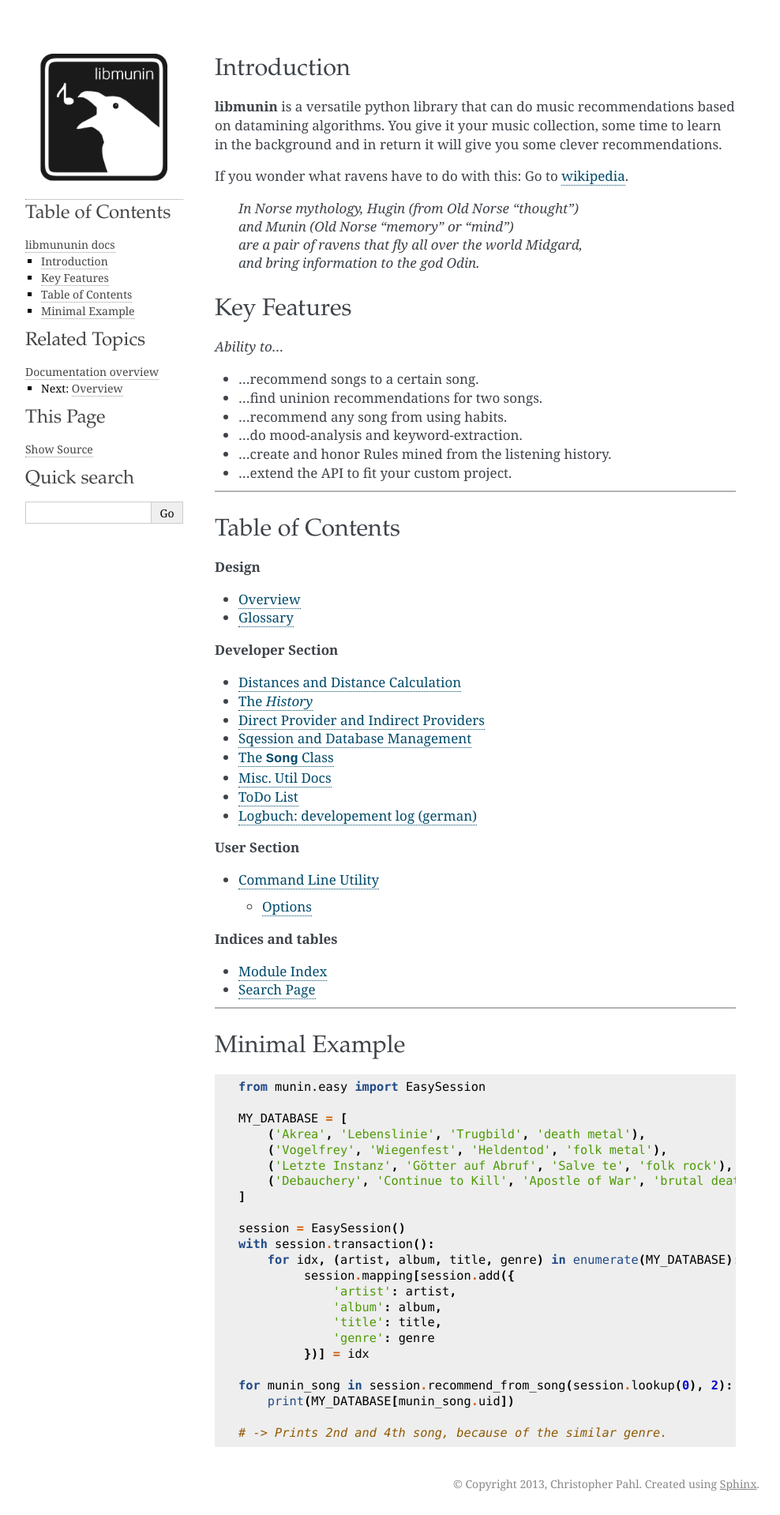
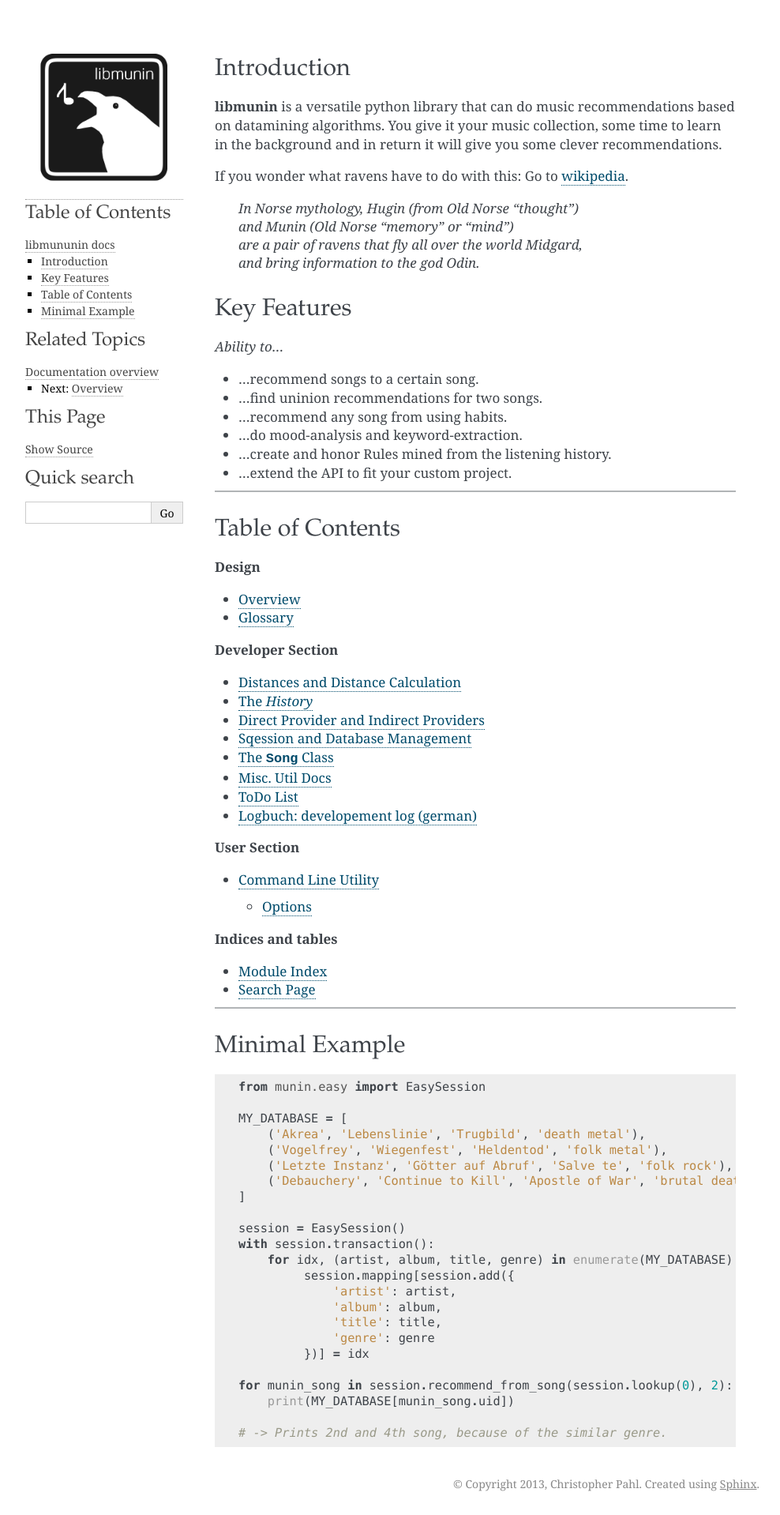
Before and after one commit to sahib/libmunin, a Sphinx documentation site: the page built from doc/index.rst, in a window 1280 px wide. Shown: the whole page at 79% size, without its empty margins (148-1136 px from the left). Built offline with Sphinx 7.4.7, drawn with Linux system fonts in a browser that asks for light colours.

Commit message:
Fixed path to logo, changed colorscheme to trac

```diff
--- a/doc/_themes/flask/layout.html
+++ b/doc/_themes/flask/layout.html
@@ -1,7 +1,7 @@
 {%- extends "basic/layout.html" %}
 {%- block sidebarlogo %}
     <a href="{{ pathto('index') }}">
-        <img src="_static/logo.png" width="200px"/>
+        <img src="{{ pathto('_static/logo.png', 1) }}" width="200px"/>
     </a>
 {% endblock %}
 {%- block sidebarsearch %}
--- a/doc/conf.py
+++ b/doc/conf.py
@@ -127,7 +127,7 @@ exclude_patterns = ['_build', '_themes/armstrong/README.rst']
 show_authors = True
 
 # The name of the Pygments (syntax highlighting) style to use.
-pygments_style = 'tango'
+pygments_style = 'trac'
 
 # A list of ignored prefixes for module index sorting.
 #modindex_common_prefix = []
```
